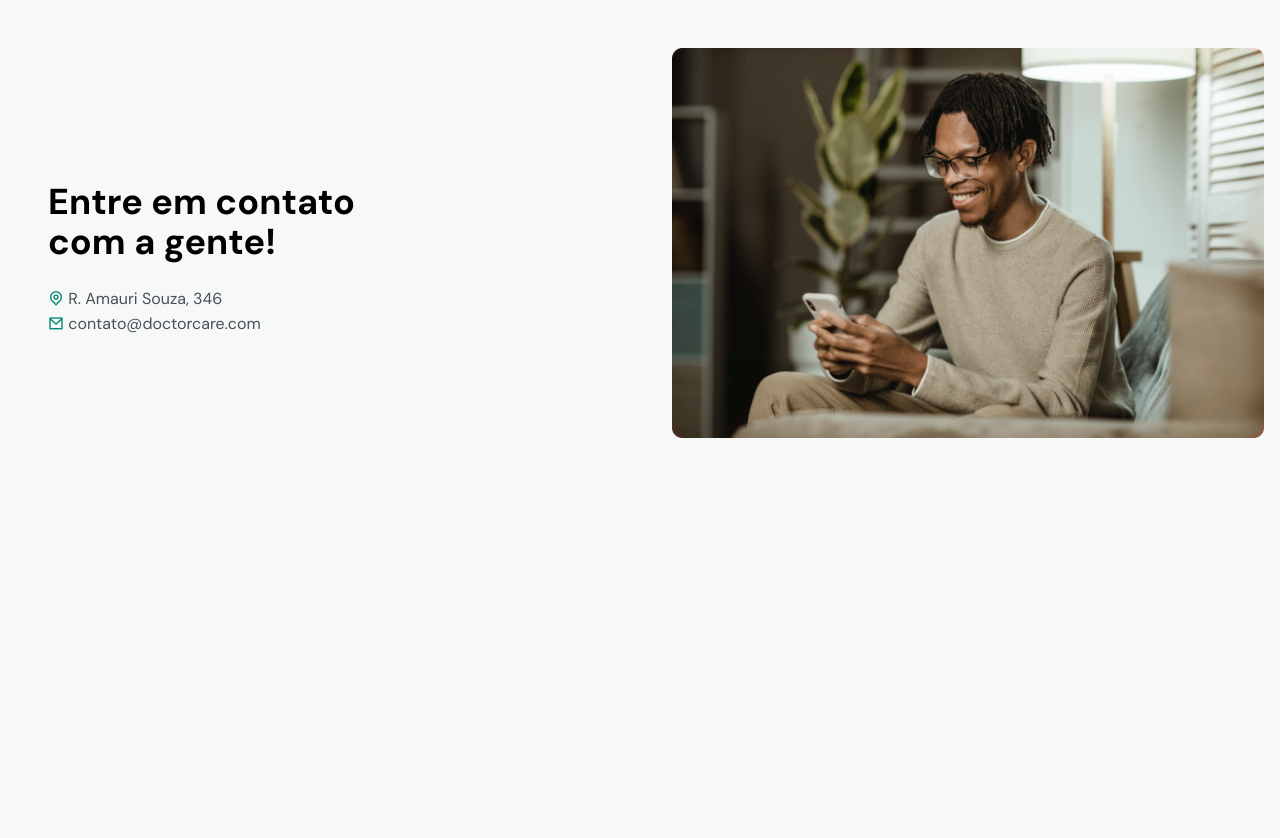
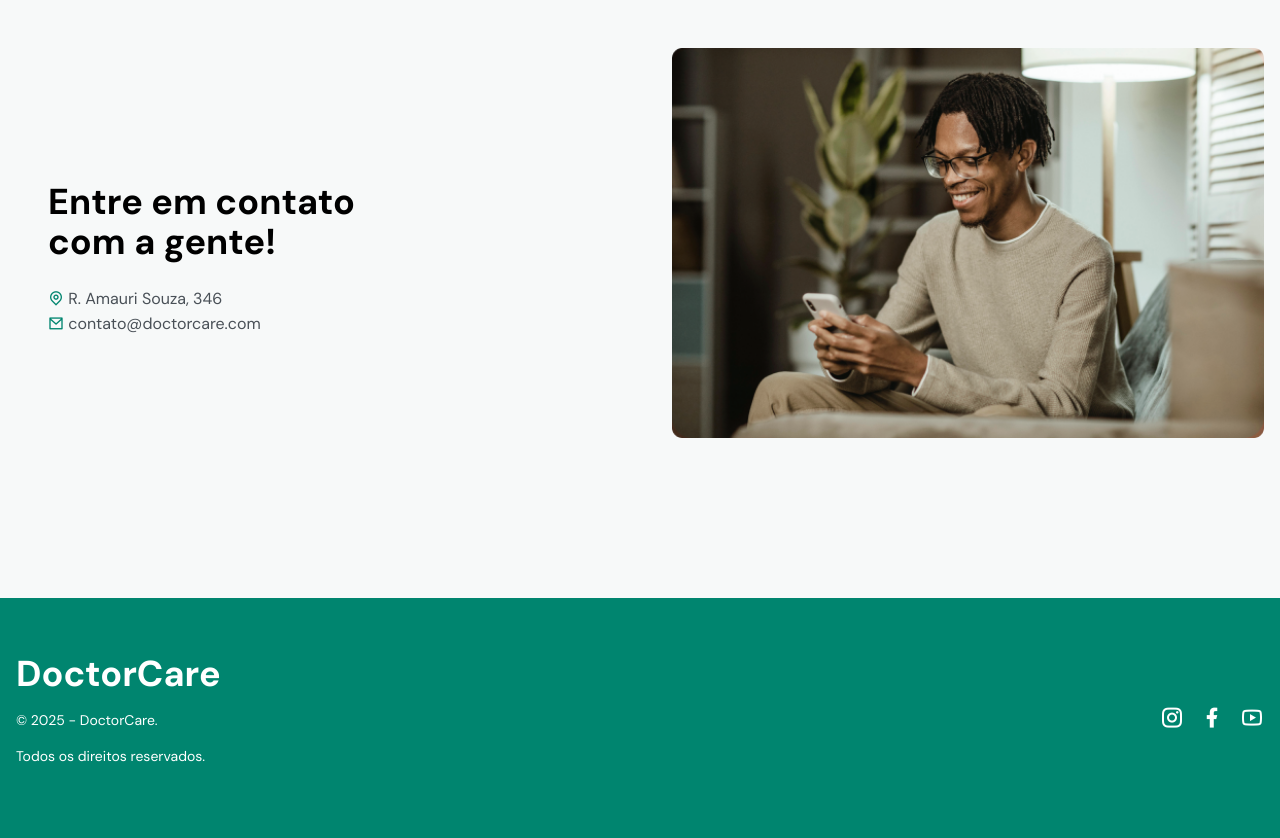
Before and after one commit to shohelranabadc/doctorCare-tailwind-project, a website: page index.html in a window 1280 px wide. Shown: the part 2634-3472 px from the top of the page. Before the commit the page ends 3232 px from the top, so only its background shows below. Drawn offline with nearby package versions, Linux system fonts and the light colour scheme.

Commit message:
footer section complete

```diff
--- a/index.html
+++ b/index.html
@@ -160,6 +160,24 @@
   <!-- CONTACT SECTION END -->
 
 
+  <!-- FOOTER SECTION START -->
+   <footer class="bg-primary text-white py-6">
+    <div class="container max-w-screen-xl mx-auto px-4 py-8 flex flex-col md:flex-row items-center justify-between gap-8">
+      <div class="mr-4 text-xl">
+        <a class="block text-4xl font-bold text-white mb-4" href="">DoctorCare</a>
+        <p class="text-sm mb-4">&copy; 2025 - DoctorCare.</p>
+        <p class="text-sm mb-4">Todos os direitos reservados.</p>
+      </div>
+      <div class="flex items-center space-x-4 mt-4 md:mt-0">
+        <a href="" class="text-white hover:text-gray-500"><i class="ri-instagram-line text-2xl"></i></a>
+        <a href="" class="text-white hover:text-gray-500"><i class="ri-facebook-fill text-2xl"></i></a>
+        <a href="" class="text-white hover:text-gray-500"><i class="ri-youtube-line text-2xl"></i></a>
+      </div>
+    </div>
+   </footer>
+  <!-- FOOTER SECTION END -->
+
+
 
 
 
```
Also changed, not shown: src/output.css.
